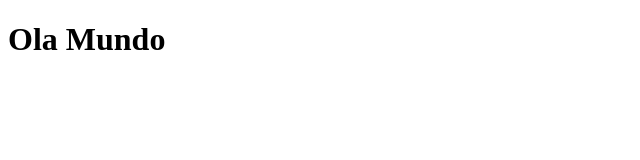
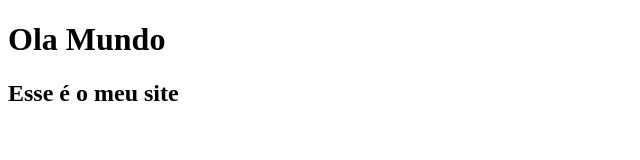
Before and after one commit to andre-digitalcollege/andre-digitalcollege.github.io, a plain HTML site: page index.html in a window 1280 px wide. Shown: the whole page, without its empty margins (0-640 px from the left). Drawn offline with Linux system fonts and the light colour scheme.

Commit message:
adicionado h2

```diff
--- a/index.html
+++ b/index.html
@@ -10,6 +10,7 @@
     <div>
         <p>
             <h1>Ola Mundo</h1>
+            <h2>Esse é o meu site</h2>
         </p>
     </div>
 </body>
```
